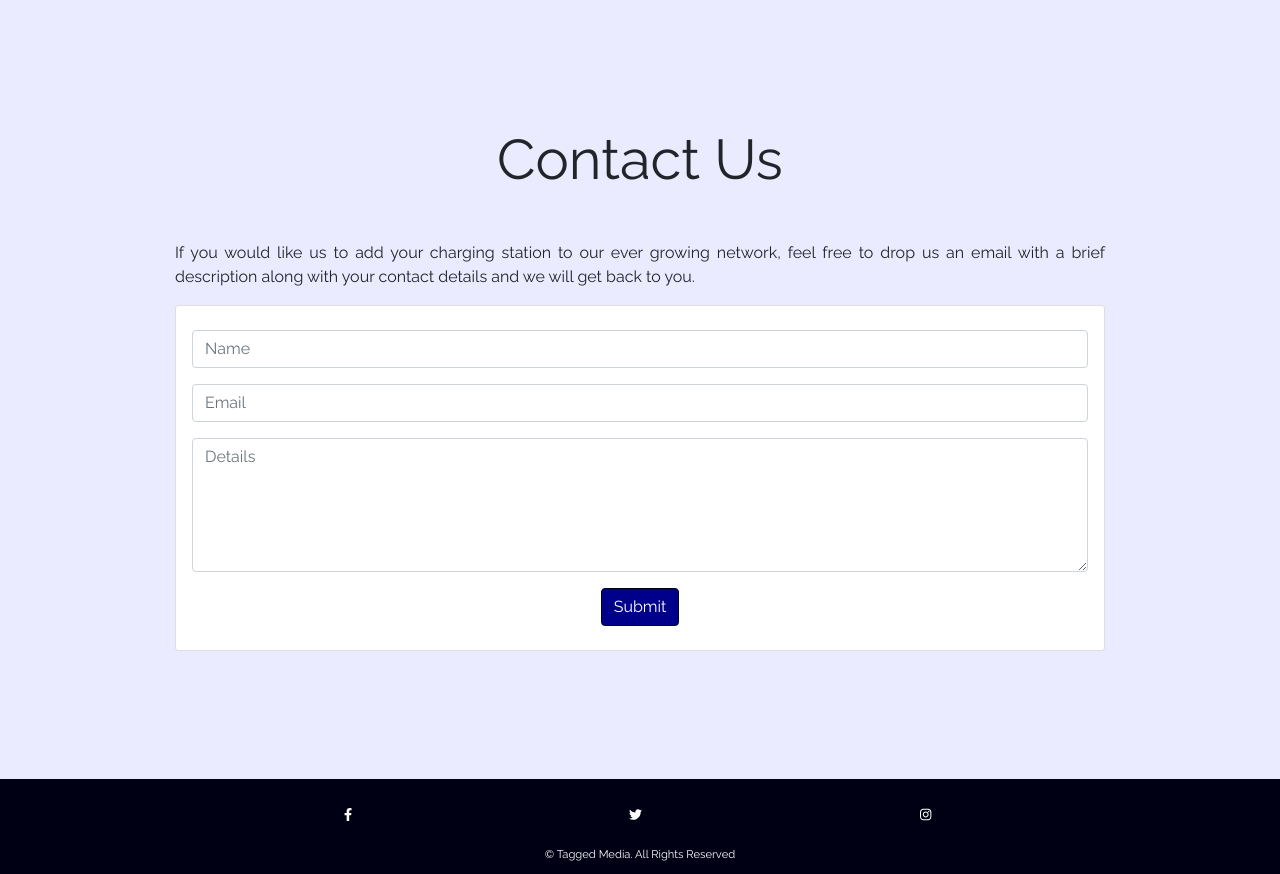
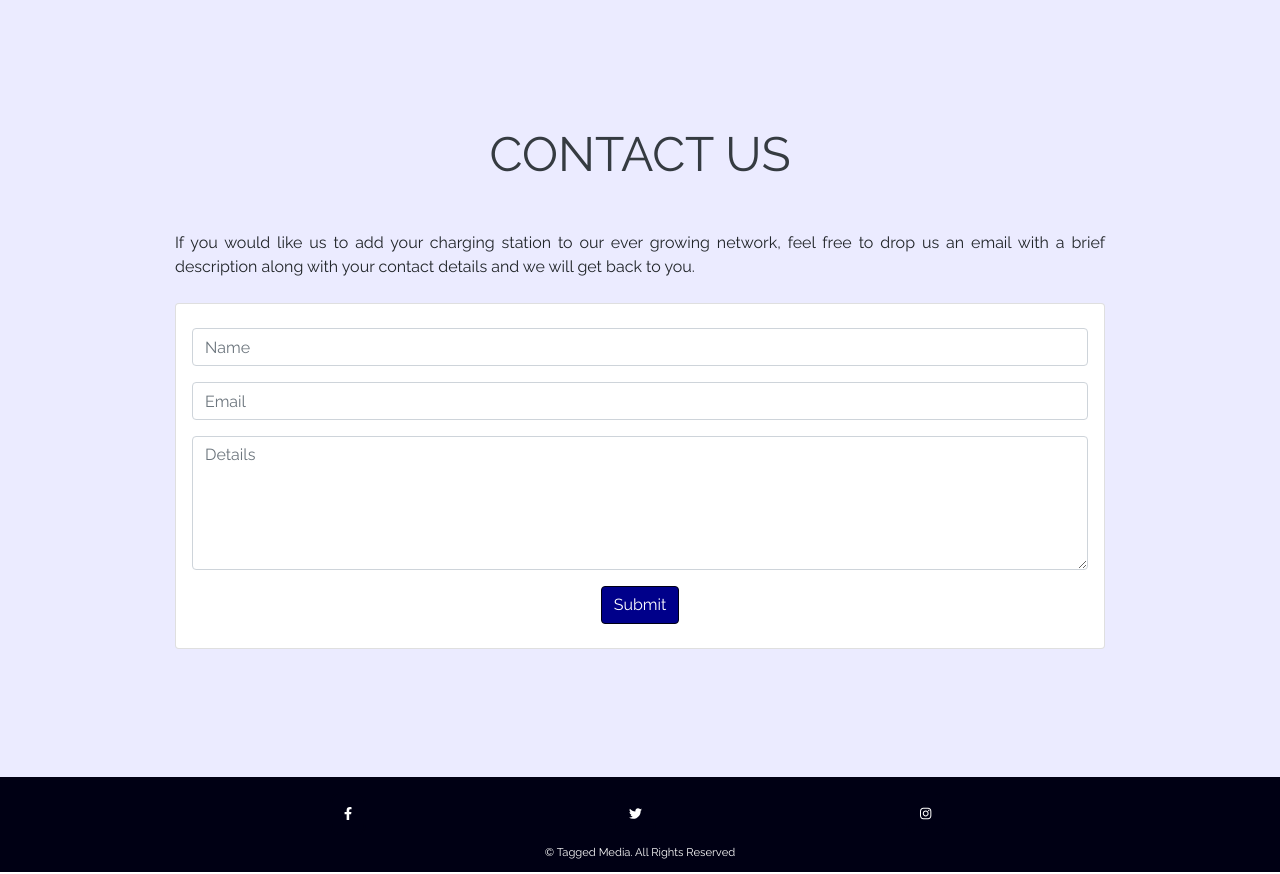
Before and after one commit to juliancameron79/ev, a React (Create React App) app: page / in a window 1280 px wide. Shown: the part 1300-2174 px from the top of the page. Built offline with nearby package versions, Linux system fonts and the light colour scheme.

Commit message:
Updated heading and margin for contact component

```diff
--- a/src/App.css
+++ b/src/App.css
@@ -202,6 +202,13 @@ p.lead-header-text {
   background-color: var(--primary-light-navy-blue);
 }
 
+.contact-heading {
+  color: var(--primary-gray-dark);
+  text-transform: uppercase;
+  font-weight: 300;
+  font-size: 3rem;
+}
+
 .contact-us-row {
   background-color: var(--primary-light-navy-blue);
   height: auto;
--- a/src/component/ContactUs.js
+++ b/src/component/ContactUs.js
@@ -6,8 +6,8 @@ const Contact = () => {
       <div className="container-fluid">
         <div className="row contact-us-row">
           <div className="col-12 col-md-9">
-            <div className="display-4 text-center mb-5">Contact Us</div>
-            <p className="lead-contact-us-text">If you would like us to add your charging station to our ever growing network, feel free to drop us an email with a brief description along with your contact details and we will get back to you.</p>
+            <div className="display-4 contact-heading text-center mb-5">Contact Us</div>
+            <p className="lead-contact-us-text mb-4">If you would like us to add your charging station to our ever growing network, feel free to drop us an email with a brief description along with your contact details and we will get back to you.</p>
           </div>
           <div className="col-121 col-md-9">
             <div className="card px-3 py-4">
```
